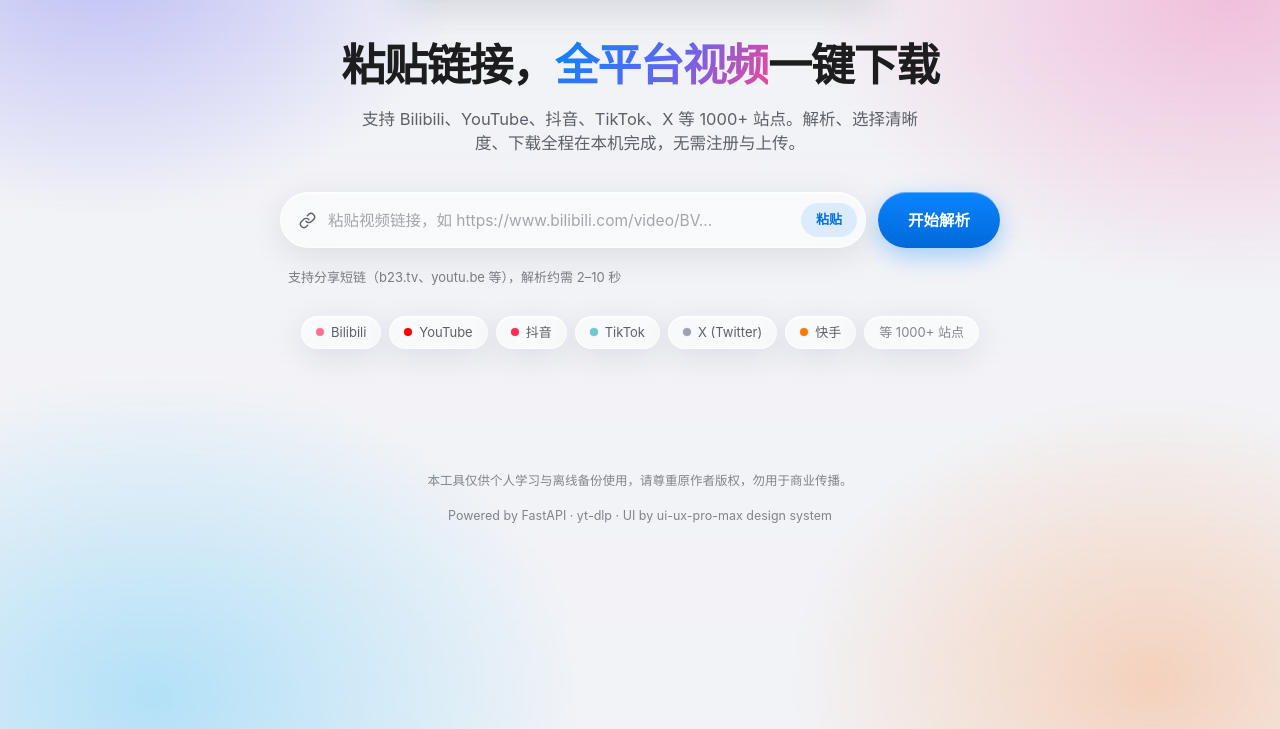
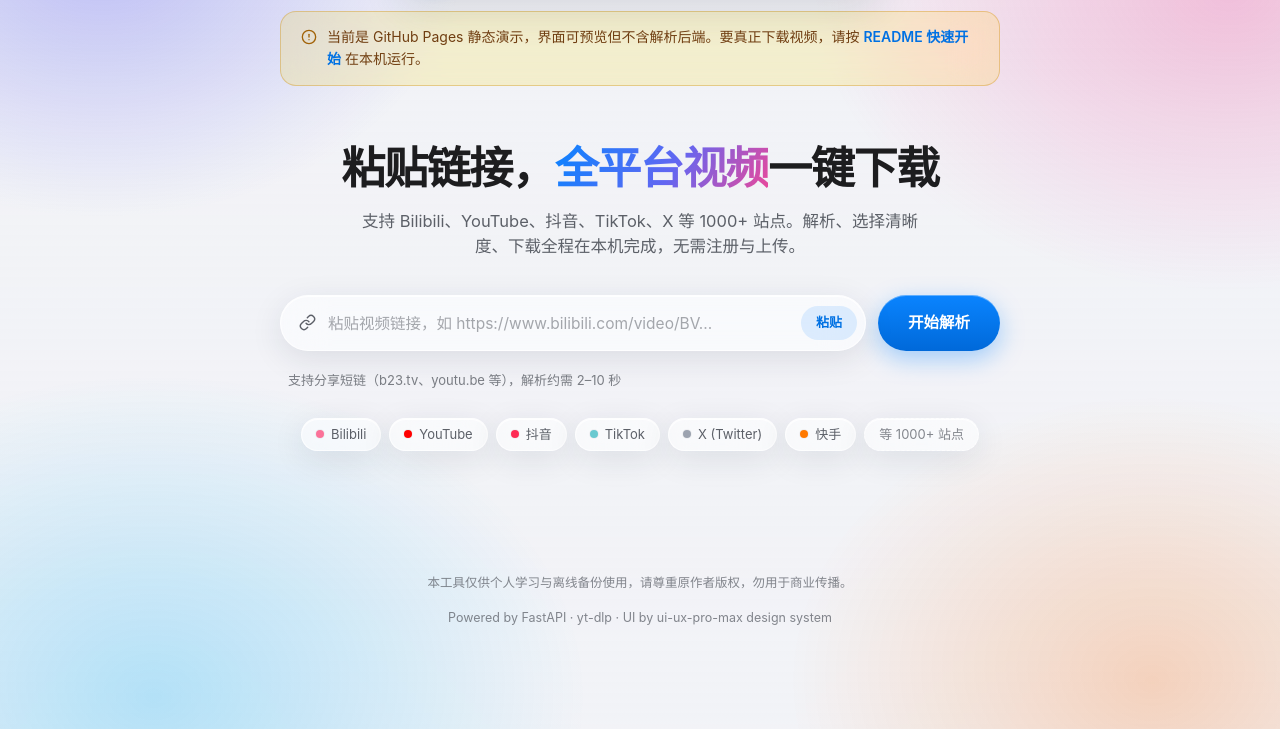
Before and after one commit to Yumiko-rin/VideoGrab, a plain HTML site: page frontend/index.html in a window 1280 px wide. Shown: the part 71-800 px from the top of the page. Drawn offline with Linux system fonts and the light colour scheme; no server answers.

Commit message:
feat: GitHub Pages 在线演示站（Actions 自动部署）
- 前端新增演示模式：检测不到后端时显示引导横幅并拦截解析/下载
- API 调用改为相对路径，兼容 Pages 子路径部署
- 新增 .github/workflows/deploy-pages.yml（push main 自动发布）
- README 增加 Live Demo 徽章与部署边界说明

```diff
--- a/frontend/index.html
+++ b/frontend/index.html
@@ -821,6 +821,27 @@ button.text-link { width: auto; }
   line-height: 1.8;
 }
 
+/* ---------- 演示模式横幅 ---------- */
+.demo-banner {
+  display: flex;
+  align-items: flex-start;
+  gap: 10px;
+  margin-top: 28px;
+  padding: 14px 20px;
+  border-radius: var(--radius-md);
+  background: rgba(255, 214, 10, .18);
+  -webkit-backdrop-filter: var(--blur);
+  backdrop-filter: var(--blur);
+  border: 1px solid rgba(202, 138, 4, .35);
+  color: #713F12;
+  font-size: 14px;
+  line-height: 1.6;
+}
+
+.demo-banner svg { flex: none; margin-top: 3px; color: #A16207; }
+.demo-banner a { color: var(--color-accent); font-weight: 600; text-decoration: none; }
+.demo-banner a:hover { text-decoration: underline; }
+
 /* ---------- 响应式 ---------- */
 @media (max-width: 720px) {
   .preview-grid, .skeleton { grid-template-columns: 1fr; }
@@ -851,7 +872,7 @@ button.text-link { width: auto; }
 <header class="site-header">
   <div class="container header-inner">
     <nav class="nav-pill" aria-label="主导航">
-      <a class="brand" href="/">
+      <a class="brand" href="./">
         <span class="brand-mark" aria-hidden="true">
           <svg width="17" height="17" viewBox="0 0 24 24" fill="none" stroke="currentColor" stroke-width="2.4" stroke-linecap="round" stroke-linejoin="round"><path d="M12 4v11"/><path d="m16 11-4 4-4-4"/><path d="M5 20h14"/></svg>
         </span>
@@ -1087,6 +1108,7 @@ const state = {
   activeTab: "video",  // video | audio
   selectedId: null,    // 选中的 format_id
   knownFiles: new Set(), // 用于感知新完成的文件
+  demo: false,         // GitHub Pages 静态演示模式（无后端）
 };
 
 /* ================= URL 表单 ================= */
@@ -1147,6 +1169,7 @@ function setParsing(busy) {
 
 /* ================= 解析与预览 ================= */
 async function parse(url) {
+  if (state.demo) { showToast("演示站不含后端：请按 README 在本机运行后再使用"); return; }
   setParsing(true);
   const section = $("#previewSection");
   const skeleton = $("#previewSkeleton");
@@ -1157,7 +1180,7 @@ async function parse(url) {
   skeleton.scrollIntoView({ behavior: "smooth", block: "nearest" });
 
   try {
-    const res = await fetch("/api/parse", {
+    const res = await fetch("api/parse", {
       method: "POST",
       headers: { "Content-Type": "application/json" },
       body: JSON.stringify({ url }),
@@ -1381,11 +1404,12 @@ function updateDownloadBar() {
 }
 
 $("#downloadBtn").addEventListener("click", async () => {
+  if (state.demo) { showToast("演示站不含后端：请按 README 在本机运行后再使用"); return; }
   const info = state.info;
   const f = currentSelection();
   if (!info || !f) return;
   try {
-    const res = await fetch("/api/downloads", {
+    const res = await fetch("api/downloads", {
       method: "POST",
       headers: { "Content-Type": "application/json" },
       body: JSON.stringify({
@@ -1416,7 +1440,7 @@ const STATE_CLASS = {
 
 async function fetchTasks() {
   try {
-    const res = await fetch("/api/tasks");
+    const res = await fetch("api/tasks");
     if (!res.ok) return [];
     return await res.json();
   } catch { return []; }
@@ -1501,7 +1525,7 @@ function renderTasks(tasks) {
       cancelBtn.style.marginTop = "12px";
       cancelBtn.append(svgEl(ICONS.x, 13), document.createTextNode("取消任务"));
       cancelBtn.addEventListener("click", async () => {
-        await fetch(`/api/tasks/${t.task_id}`, { method: "DELETE" });
+        await fetch(`api/tasks/${t.task_id}`, { method: "DELETE" });
         poll();
       });
       card.append(cancelBtn);
@@ -1519,7 +1543,7 @@ function renderTasks(tasks) {
 async function loadFiles() {
   let files = [];
   try {
-    const res = await fetch("/api/files");
+    const res = await fetch("api/files");
     if (res.ok) files = await res.json();
   } catch { return; }
   const section = $("#filesSection");
@@ -1530,7 +1554,7 @@ async function loadFiles() {
   for (const f of files) {
     const row = document.createElement("a");
     row.className = "file-row";
-    row.href = `/files/${encodeURIComponent(f.name)}`;
+    row.href = `files/${encodeURIComponent(f.name)}`;
     row.target = "_blank";
     row.rel = "noopener";
 
@@ -1561,14 +1585,47 @@ async function loadFiles() {
   }
 }
 
+/* ================= 演示模式（GitHub Pages 静态站无后端） ================= */
+async function detectDemo() {
+  try {
+    const ctrl = new AbortController();
+    const timer = setTimeout(() => ctrl.abort(), 2500);
+    const res = await fetch("api/health", { signal: ctrl.signal });
+    clearTimeout(timer);
+    if (res.ok) return;
+  } catch { /* 请求失败 = 无后端 */ }
+  enableDemoMode();
+}
+
+function enableDemoMode() {
+  state.demo = true;
+  $("#filesSection").classList.add("hidden");
+  const banner = document.createElement("div");
+  banner.className = "demo-banner";
+  banner.setAttribute("role", "note");
+  const icon = svgEl('<circle cx="12" cy="12" r="10"/><line x1="12" y1="8" x2="12" y2="12"/><line x1="12" y1="16" x2="12.01" y2="16"/>', 16);
+  const text = document.createElement("span");
+  text.append("当前是 GitHub Pages 静态演示，界面可预览但不含解析后端。要真正下载视频，请按 ");
+  const link = document.createElement("a");
+  link.href = "https://github.com/Yumiko-rin/VideoGrab#快速开始";
+  link.target = "_blank";
+  link.rel = "noopener";
+  link.textContent = "README 快速开始";
+  text.append(link);
+  text.append(" 在本机运行。");
+  banner.append(icon, text);
+  document.querySelector("main").prepend(banner);
+}
+
 /* ================= 初始化 ================= */
 $("#openFolderBtn").addEventListener("click", async () => {
   try {
-    const res = await fetch("/api/open-folder", { method: "POST" });
+    const res = await fetch("api/open-folder", { method: "POST" });
     if (!res.ok) throw new Error();
   } catch { showToast("无法打开下载文件夹"); }
 });
 
+detectDemo();
 loadFiles();
 </script>
 </body>
```
Also changed, not shown: 2 other files.
